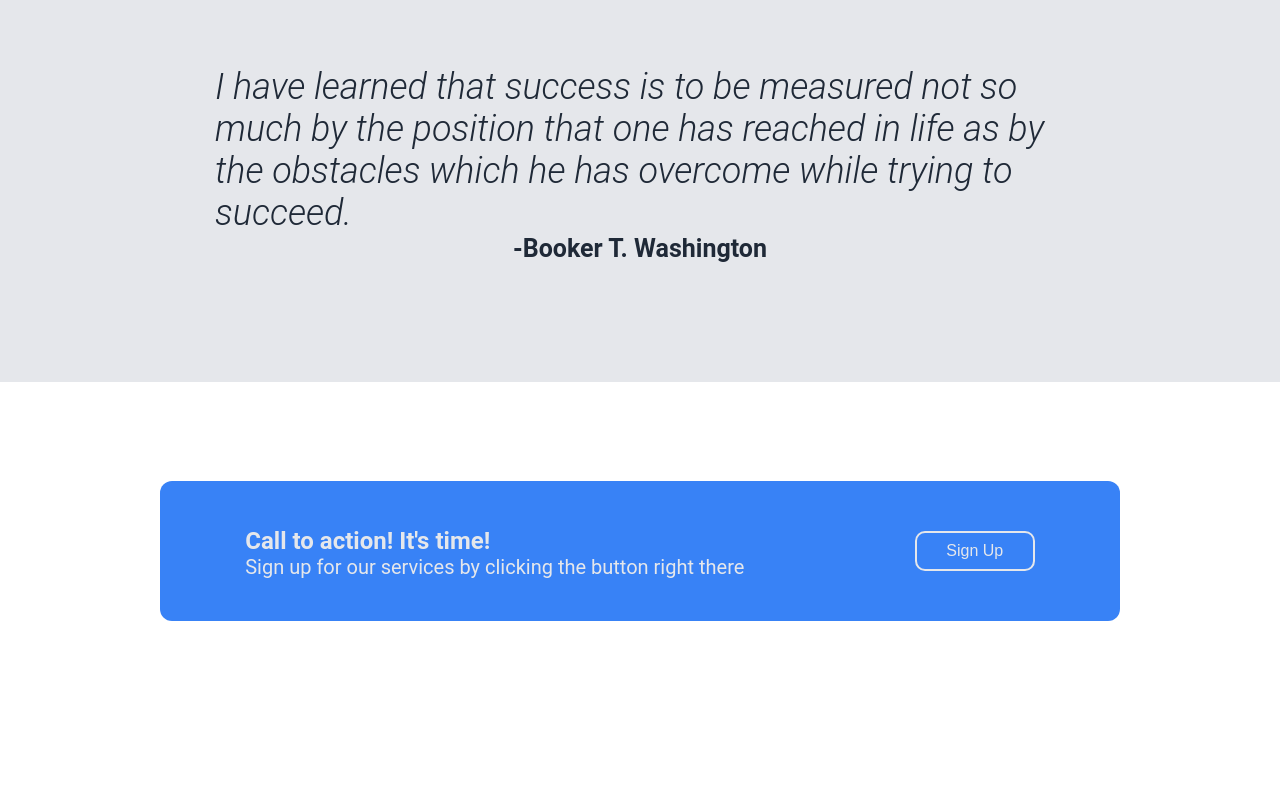
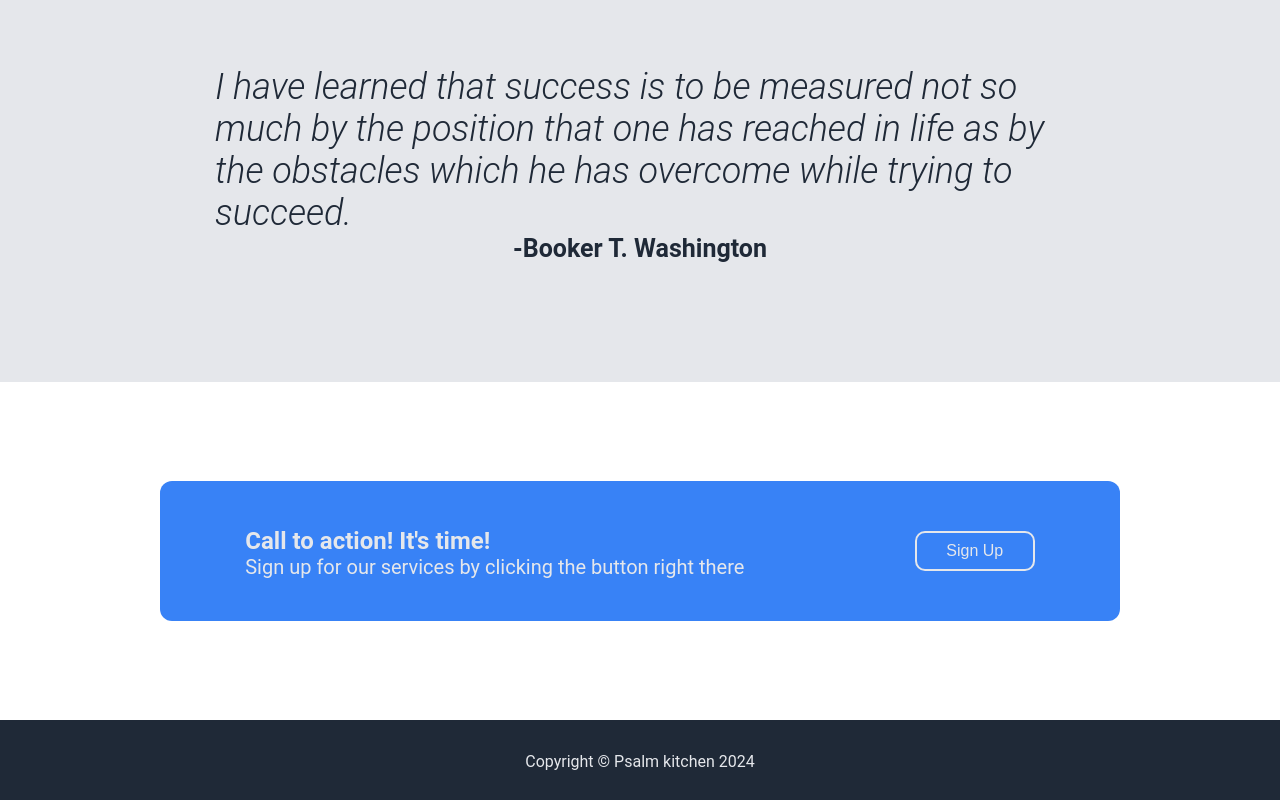
Before and after one commit to Psalm-cell/odin-landing-page, a plain HTML site: page index.html in a window 1280 px wide. Shown: the part 1333-2133 px from the top of the page. Before the commit the page ends 2034 px from the top, so only its background shows below. Drawn offline with Linux system fonts and the light colour scheme.

Commit message:
I prepared my footer section of the webpage and added styles to it

```diff
--- a/index.html
+++ b/index.html
@@ -71,5 +71,9 @@
             </div>
         </div>
     </section>
+    <br>
+    <footer>
+        <p>Copyright © Psalm kitchen 2024</p>
+    </footer>
 </body>
 </html>
--- a/styles.css
+++ b/styles.css
@@ -159,3 +159,14 @@ h3 {
     border: 2px solid #E5E7EB;
     width: 120px;
 }
+
+/* FOOTER */
+footer {
+    display: flex;
+    justify-content: center;
+    align-items: center;
+    background-color: #1F2937;
+    height: 60px;
+    text-align: center;
+    padding-top: 20px;
+}
```
